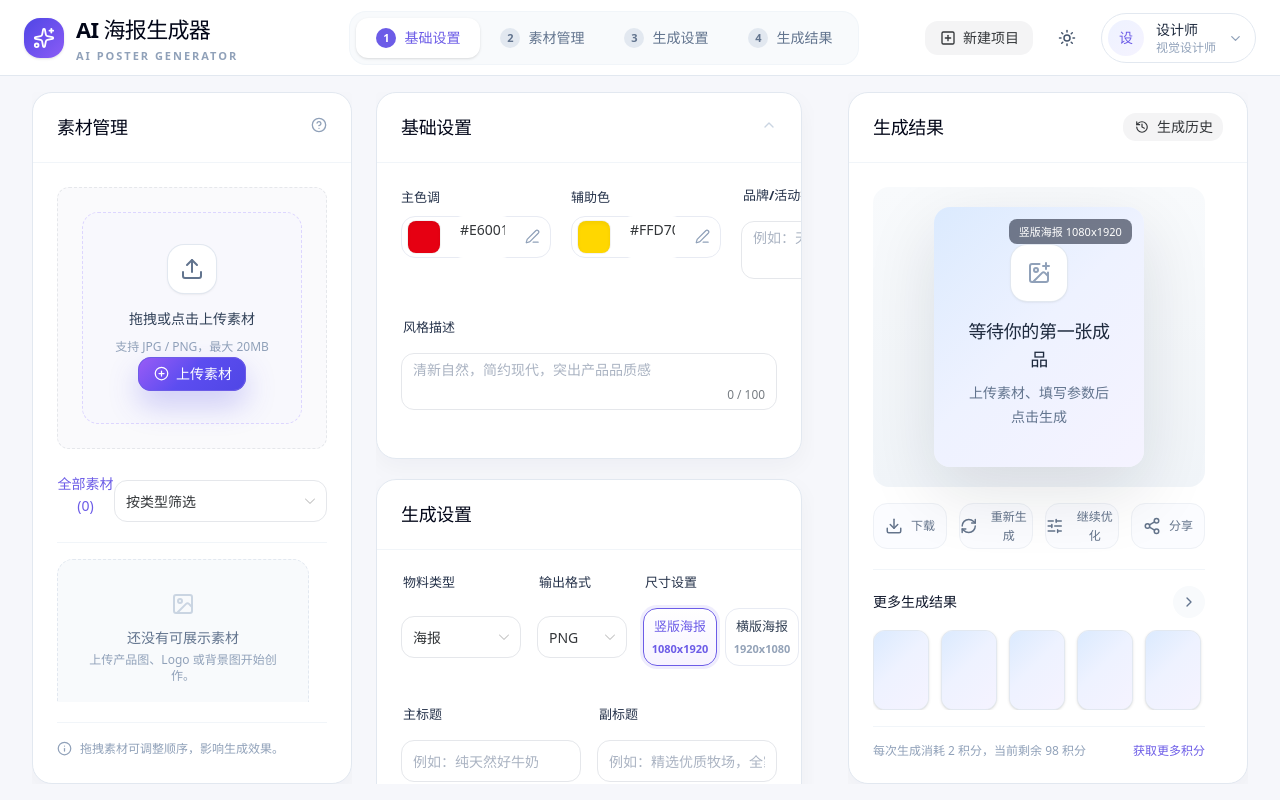
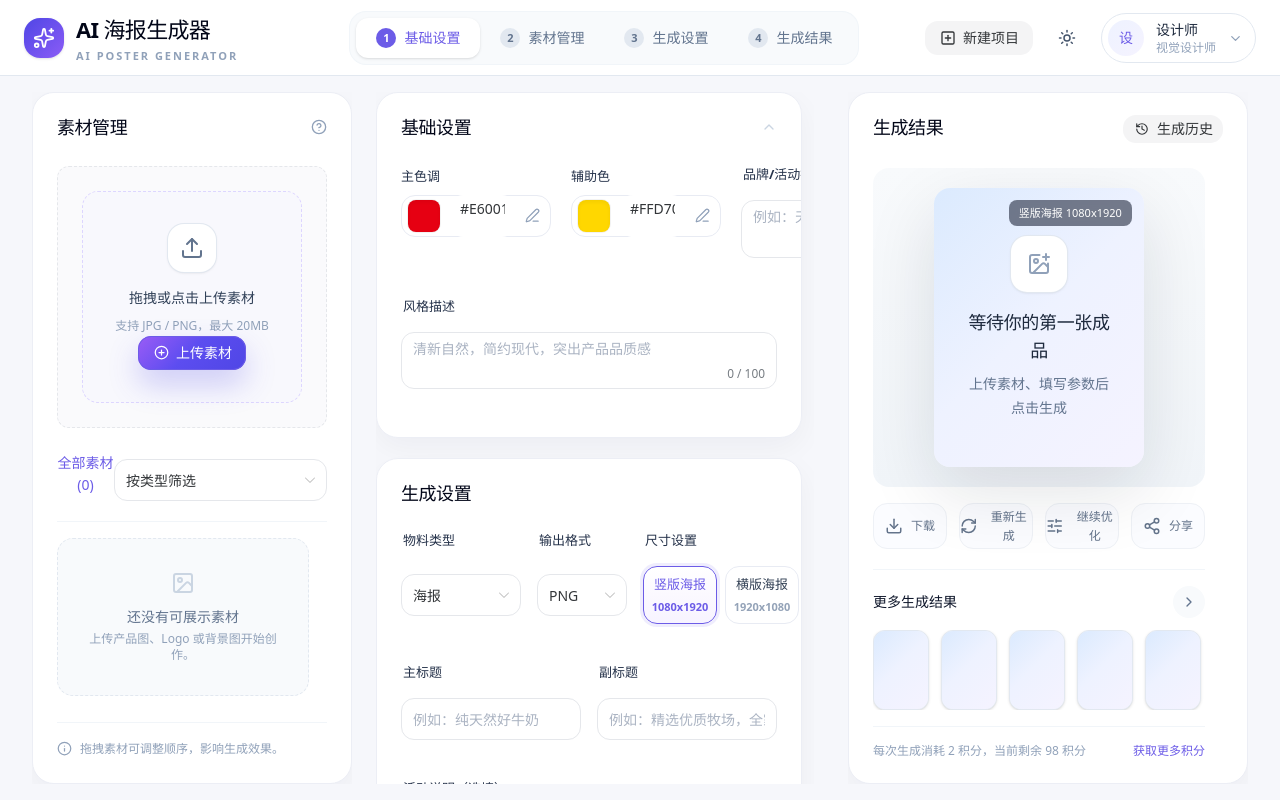
Before and after one commit to 201811510411lw/ai-poster-generator, a Vue app: page /poster-generator in a window 1280 px wide. Built offline with nearby package versions, Linux system fonts and the light colour scheme.

Commit message:
refine section card spacing and shell

```diff
--- a/src/components/SectionCard.vue
+++ b/src/components/SectionCard.vue
@@ -1,20 +1,22 @@
 <template>
-  <section class="section-card flex min-h-0 flex-col overflow-hidden rounded-[20px] border border-slate-200 bg-white shadow-[0_8px_24px_rgba(15,23,42,0.04)]">
-    <div v-if="title || description" class="shrink-0 border-b border-slate-100 px-6 py-5">
+  <section class="section-card flex min-h-0 flex-col overflow-hidden rounded-[var(--radius-card)] border border-[var(--line-soft)] bg-[var(--card-bg)] shadow-[var(--shadow-card)]">
+    <div v-if="title || description" class="shrink-0 px-6 pb-4 pt-5">
       <div class="flex items-start justify-between gap-4">
         <div class="min-w-0">
-          <div v-if="eyebrow" class="mb-1 text-[11px] font-semibold uppercase tracking-[0.18em] text-slate-400">
+          <div v-if="eyebrow" class="mb-1 text-[11px] font-bold uppercase tracking-[0.18em] text-slate-400">
             {{ eyebrow }}
           </div>
-          <h2 class="flex items-center gap-2 text-[18px] font-bold tracking-[-0.02em] text-slate-950">
+          <h2 class="flex items-center gap-2 text-[18px] font-extrabold tracking-[-0.025em] text-slate-950">
             {{ title }}
           </h2>
           <p v-if="description" class="mt-1 max-w-2xl text-xs leading-5 text-slate-500">{{ description }}</p>
         </div>
-        <slot name="header-extra" />
+        <div class="shrink-0 pt-0.5">
+          <slot name="header-extra" />
+        </div>
       </div>
     </div>
-    <div class="min-h-0 flex-1 p-6">
+    <div class="min-h-0 flex-1 px-6 pb-6 pt-2">
       <slot />
     </div>
   </section>
```
